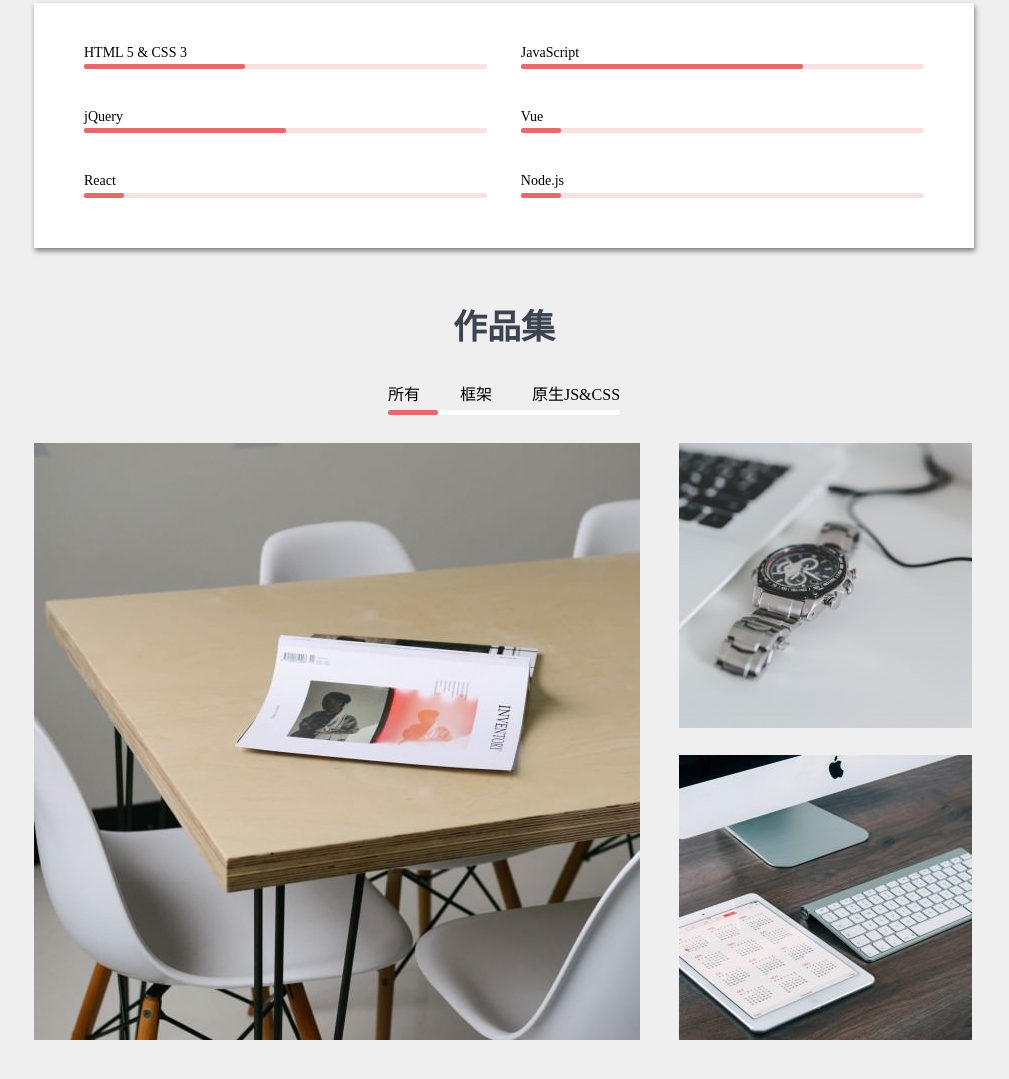
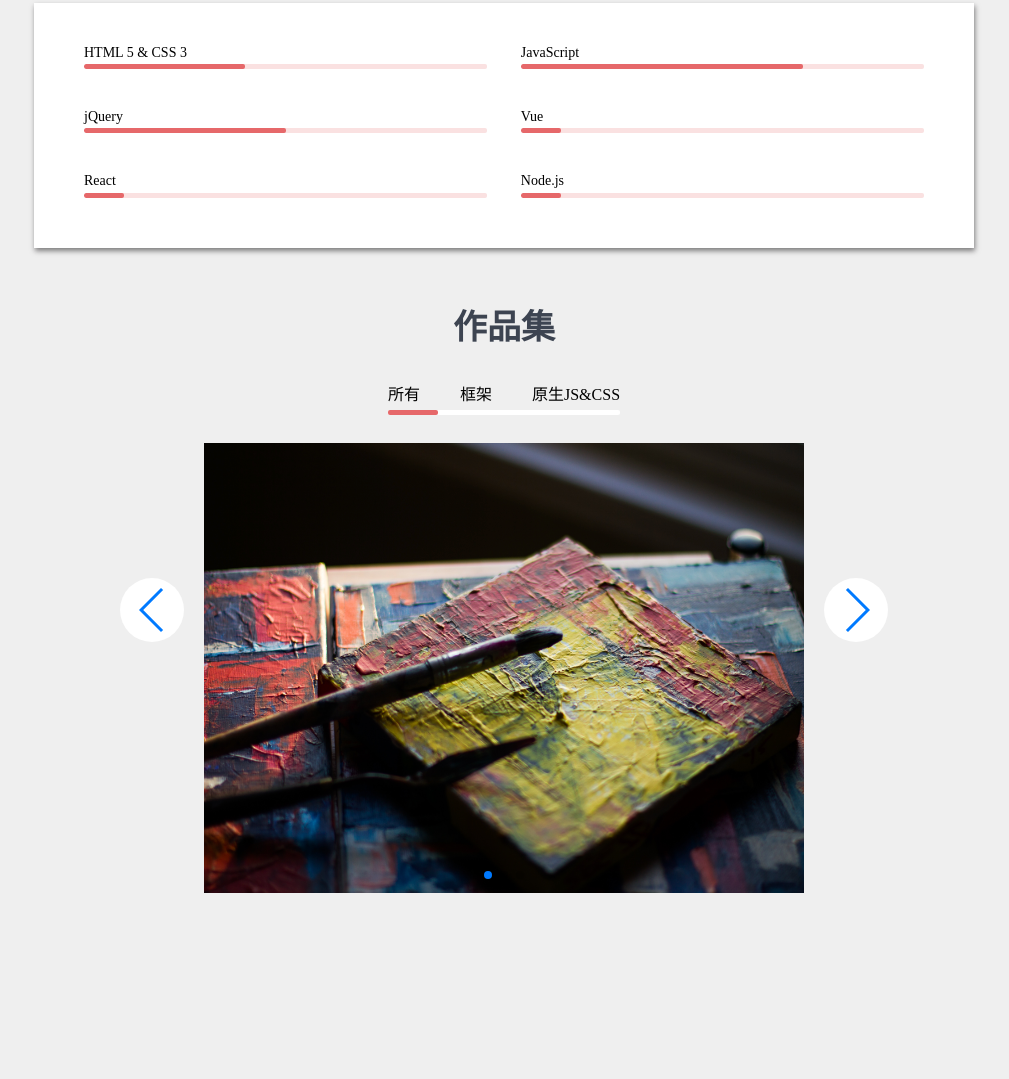
Before and after one commit to 1977744311/my-resume, a plain HTML site: page index.html in a window 1280 px wide. Shown: the part 1011-2090 px from the top of the page, without its empty margins (136-1145 px from the left). After the commit the page ends 2004 px from the top, so only its background shows below. Drawn offline with nearby package versions, Linux system fonts and the light colour scheme; a script that the page names is missing.

Commit message:
add-swiper

```diff
--- a/css/main.css
+++ b/css/main.css
@@ -80,11 +80,27 @@ section.skills > h2 , section.portfolio > h2 { text-align: center; color: #3d445
 section.skills h3 { font-size: 14px; line-height: 1.1; padding-right: 40px; } .skills > ol{ background: #fff; box-shadow: 1px 3px 5px 0px rgba(15,14,15,0.5); padding: 42px 50px 10px; margin-top: 30px; }
 section.skills > ol > li { float: left; width: 48%; box-sizing: border-box; }
 section.skills > ol > li:nth-child(even) { float: right; }
-section.skills .progressBar { height: 5px; background: #FAE1E1; border-radius: 2px; margin: 4px 0 40px; }
-section.skills .progressBar > .progress { height: 100%; background: #E6686A; width: 80%; border-radius: 2px; }
+section.skills .progressBar {
+    height: 5px;
+    background: #FAE1E1;
+    border-radius: 2px;
+    margin: 4px 0 40px;
+    overflow: hidden;
+}
 
+section.skills .progressBar>.progress {
+    height: 100%;
+    background: #E6686A;
+    border-radius: 2px;
+    transform: translateX(0);
+    transition: all 1s;
+}
+
+section.skills.offset .progress {
+    transform: translateX(-100%);
+}
 /*作品*/
-section.portfolio { text-align: center; margin-bottom: 100px; }
+section.portfolio { text-align: center; margin-bottom: 100px;width:640px; }
 section.portfolio > nav{ text-align: center; }
 section.portfolio > nav > ol{ margin: 0 auto; display: inline-block; vertical-align: top; }
 section.portfolio > nav > ol > li{ float: left; margin-left: 40px; cursor: pointer; }
@@ -95,5 +111,15 @@ section.portfolio > nav .bar-inner{ height: 100%; background: #E6686A; border-ra
 section.portfolio > nav .bar.state-1 .bar-inner{ margin-left: 0; width: 50px; }
 section.portfolio > nav .bar.state-2 .bar-inner{ margin-left: 65px; width: 50px; }
 section.portfolio > nav .bar.state-3 .bar-inner{ margin-left: 140px; width: 96px; }
-section.portfolio .works{ position: relative; }
-section.portfolio .works > .big, section.portfolio .works > .small { position: absolute; }
+section.portfolio .swiper-button-prev, section.portfolio .swiper-button-next {
+    background-color: white;
+    width:64px;
+    height: 64px;
+    border-radius: 50%;
+    left:auto;
+    right:100%;
+}
+section.portfolio .swiper-button-next {
+    right:auto;
+    left:100%;
+}
--- a/index.html
+++ b/index.html
@@ -3,16 +3,24 @@
 
 <head>
     <title>郭承哲的个人简历</title>
+    <link rel="stylesheet" href="https://cdnjs.cloudflare.com/ajax/libs/Swiper/4.2.6/css/swiper.min.css">
     <link rel="stylesheet" href="css/main.css">
     <link rel="stylesheet" href="css/loading.css">
     <style type="text/css">
         .icon {
-            width: 1em; height: 1em;
+            width: 1em;
+            height: 1em;
             vertical-align: -0.15em;
             fill: currentColor;
             overflow: hidden;
         }
+
+        .swiper-container {
+            width: 600px;
+            height: 450px;
+        }
     </style>
+    <script src="https://cdnjs.cloudflare.com/ajax/libs/Swiper/4.2.6/js/swiper.min.js"></script>
 </head>
 
 <body>
@@ -66,7 +74,7 @@
         <div data-x id="siteAbout" class="userCard">
             <div class="pictureandtext clearfix">
                 <div class="picture">
-                <img src="./img/avator.jpg"  width="299" height="347" alt="头像">
+                    <img src="./img/avator.jpg" width="299" height="347" alt="头像">
                 </div>
                 <div class="text">
 
@@ -96,7 +104,7 @@
                 </a>
                 <a href="#">
                     <svg class="icon" aria-hidden="true">
-                            <use xlink:href="#icon-gmail"</use>
+                        <use xlink:href="#icon-gmail" </use>
                     </svg>
                 </a>
                 <a href="#">
@@ -203,28 +211,50 @@
             </div>
         </nav>
         <script>
-            all.onclick= function(){
+            all.onclick = function () {
                 portfolioBar.className = 'bar state-1'
             }
-            frame.onclick= function(){
+            frame.onclick = function () {
                 portfolioBar.className = 'bar state-2'
             }
-            protogenesis.onclick= function(){
+            protogenesis.onclick = function () {
                 portfolioBar.className = 'bar state-3'
             }
         </script>
 
-        <div class="works" style="height: 597px;">
-            <div class="big" style="top: 0; left: 0;">
-                <img src="./img/1.jpg" alt="作品1">
+        <div class="swiper-container">
+            <!-- Additional required wrapper -->
+            <div class="swiper-wrapper">
+                <!-- Slides -->
+                <img class="swiper-slide" src="./项目截图/canvas-demo.png" alt="">
+                <img class="swiper-slide" src="./项目截图/apple-slider.png" alt="">
+                <img class="swiper-slide" src="./项目截图/nav-demo.png" alt="">
             </div>
-            <div class="small" style="top: 0; left: 645px;">
-                <img src="./img/2.jpg" alt="作品2">
+            <!-- If we need pagination -->
+            <div class="swiper-pagination"></div>
+
+            <!-- If we need navigation buttons -->
+
         </div>
-            <div class="small" style="top: 312px; left: 645px;">
-                <img src="./img/3.jpg" alt="作品3">
-            </div>
-        </div>
+        <div class="swiper-button-prev"></div>
+        <div class="swiper-button-next"></div>
+        <script>
+            var mySwiper = new Swiper('.swiper-container', {
+                // Optional parameters
+                loop: true,
+
+                // If we need pagination
+                pagination: {
+                    el: '.swiper-pagination',
+                },
+
+                // Navigation arrows
+                navigation: {
+                    nextEl: '.swiper-button-next',
+                    prevEl: '.swiper-button-prev',
+                },
+            })
+        </script>
 
     </section>
     <script src="//at.alicdn.com/t/font_593244_9kj6pygr18o7p66r.js"></script>
```
Also changed, not shown: 项目截图/apple-slider.png (added), 项目截图/canvas-demo.jpg (added), 项目截图/canvas-demo.png (added), 项目截图/nav-demo.png (added), 1 other file. Lines whose indentation alone changed are shown as unchanged.
